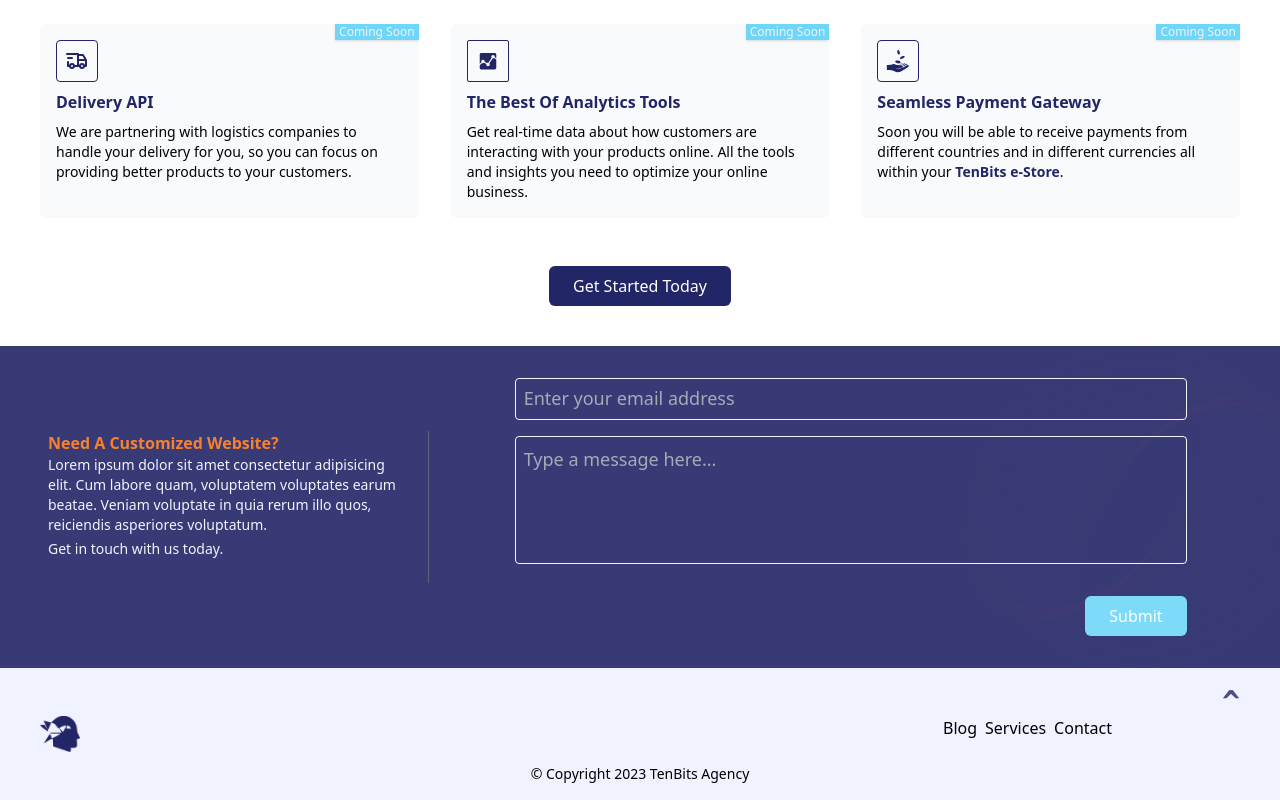
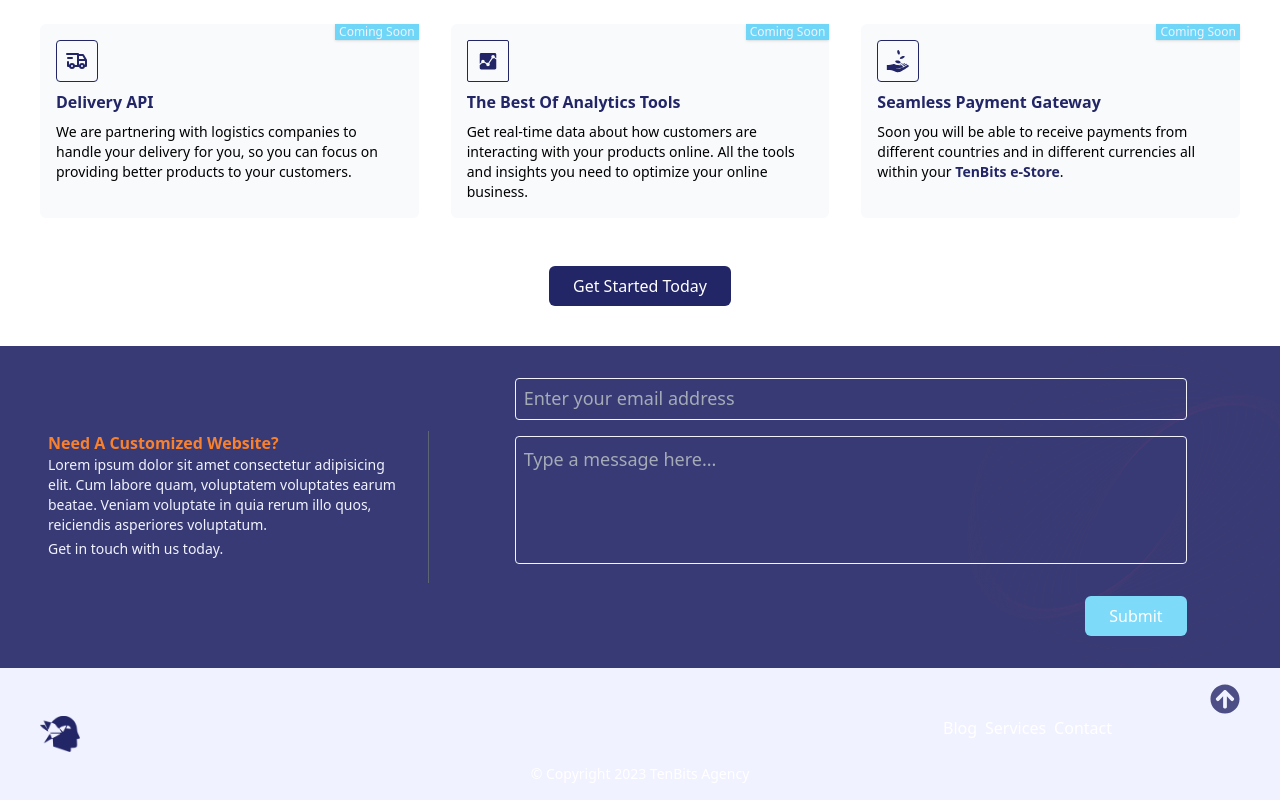
Before and after one commit to SageKyle/tenbits, a Next.js app in the folder frontend/: page / in a window 1280 px wide. Shown: the part 3976-4776 px from the top of the page. Built offline with nearby package versions, Linux system fonts and the light colour scheme.

Commit message:
change footer arrow icon/layout link font style

```diff
--- a/frontend/src/components/Footer.jsx
+++ b/frontend/src/components/Footer.jsx
@@ -1,12 +1,13 @@
 import Logo from '@/assets/images/tenbit-no-bg.png'
 import Image from 'next/image'
 import Link from 'next/link'
+import { FaArrowCircleUp } from 'react-icons/fa'
 
 export default function Footer() {
 	return (
-		<footer className="w-full px-10 pt-12 pb-2 bg-accent relative">
-			<div className="flex absolute top-4 right-10 text-primary text-3xl font-semibold font-mono cursor-pointer animate transition-all animate-pulse">
-				^
+		<footer className="w-full px-10 pt-12 pb-2 bg-accent text-white relative">
+			<div className="flex absolute top-4 right-10 text-primary text-3xl cursor-pointer animate transition-all animate-pulse">
+				<FaArrowCircleUp />
 			</div>
 			<section className="container flex justify-between gap-6 lg:w-[calc(100%-4rem)]">
 				<Link href={'/'}>
--- a/frontend/src/pages/user/create-store/layout.js
+++ b/frontend/src/pages/user/create-store/layout.js
@@ -25,7 +25,7 @@ export default function Layout({ children, completed }) {
 
 			<div className="mt-6 mx-auto w-fit p-4">
 				<span>Having difficulty setting up your e-Store? </span>
-				<Link href={'store/feedback'} className="text-secondary">
+				<Link href={'store/feedback'} className="text-primary font-semibold">
 					Contact our team
 				</Link>
 			</div>
```
